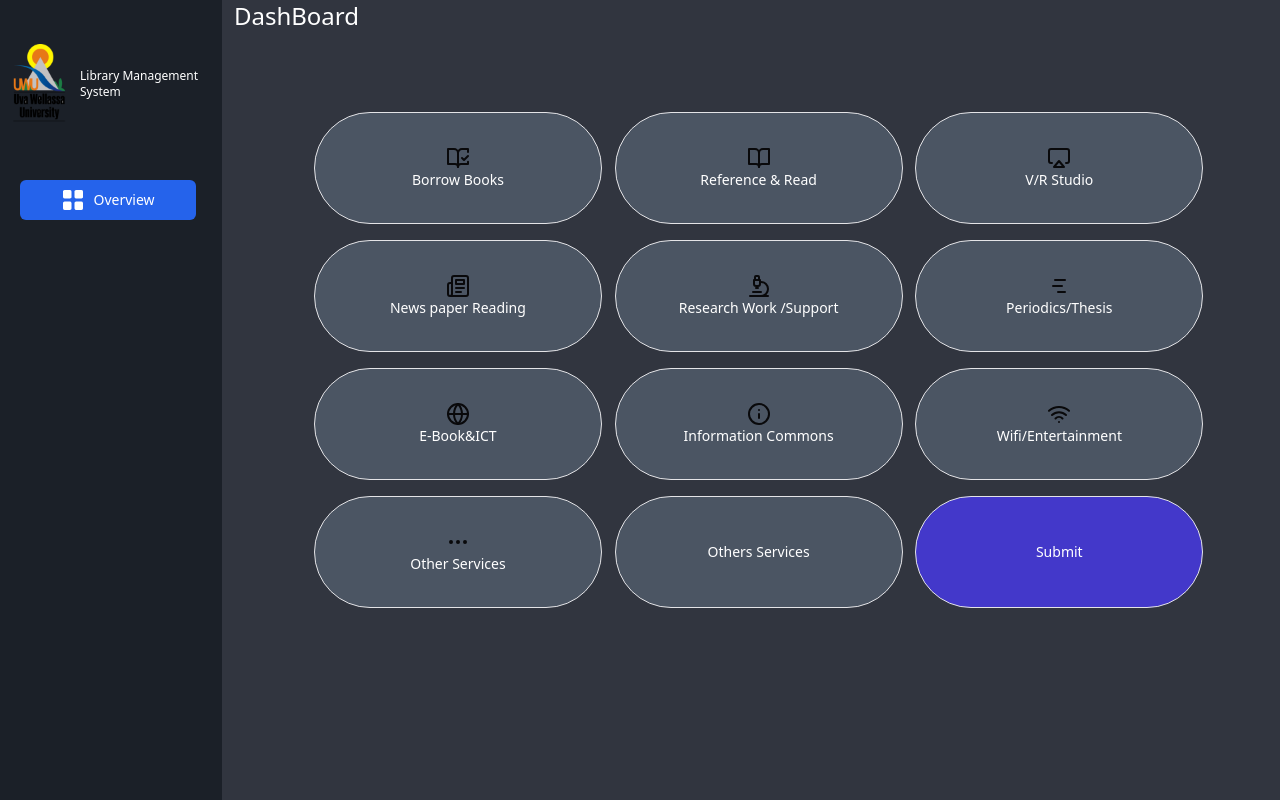
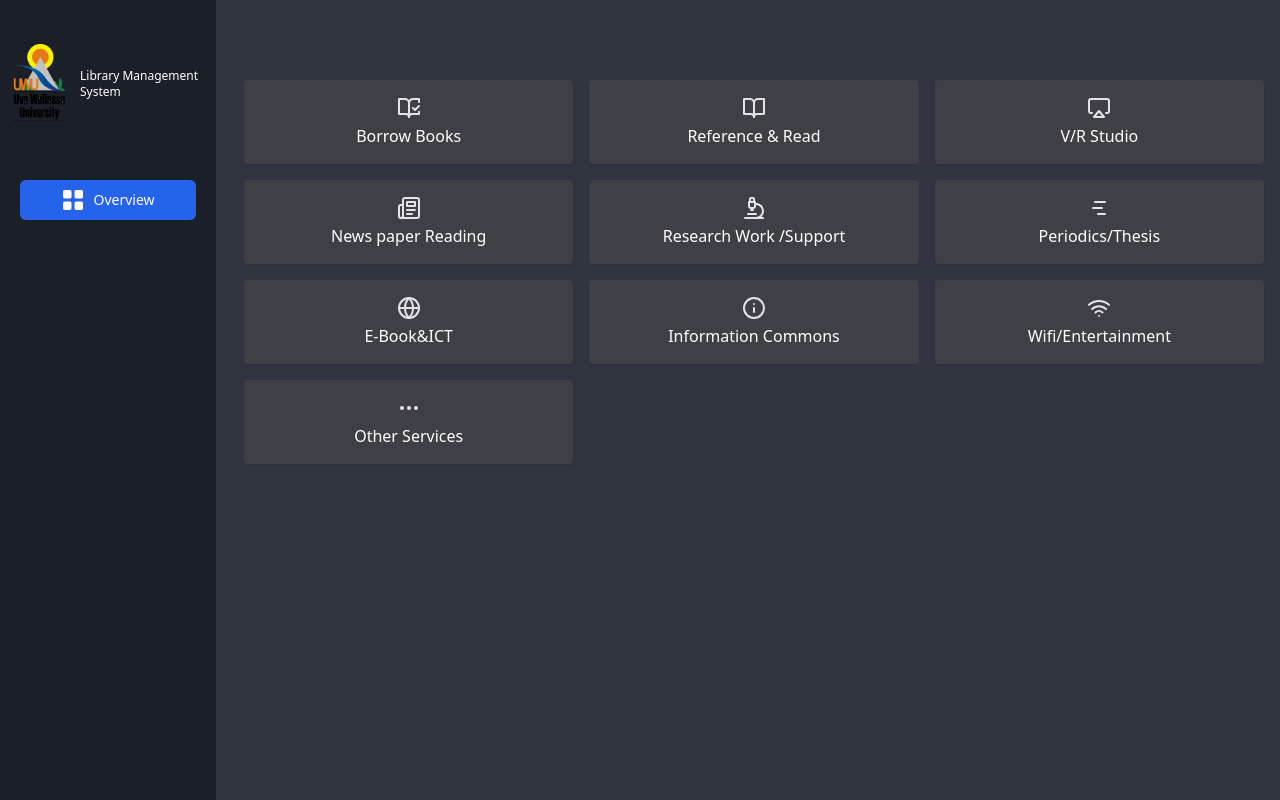
Before and after one commit to SPM-TECH/Library-Management, a React (Vite) app in the folder front-end/: page / in a window 1280 px wide. Built offline with nearby package versions, Linux system fonts and the light colour scheme.

Commit message:
changes on the front end added routes

```diff
--- a/front-end/package.json
+++ b/front-end/package.json
@@ -19,6 +19,7 @@
     "react": "^18.2.0",
     "react-dom": "^18.2.0",
     "react-query": "^3.39.3",
+    "react-router-dom": "^6.15.0",
     "tailwind-merge": "^1.14.0",
     "tailwindcss-animate": "^1.0.7"
   },
--- a/front-end/src/App.tsx
+++ b/front-end/src/App.tsx
@@ -1,10 +1,9 @@
 import Login from "./pages/Login";
-import Optionpannel from "./pages/Optionpannel";
 
 function App() {
   return (
     <div>
-      <Optionpannel/>
+      <Login />
     </div>
   );
 }
--- a/front-end/src/components/Options.tsx
+++ b/front-end/src/components/Options.tsx
@@ -1,25 +1,17 @@
-import React from 'react'
-import { Button } from './ui/button'
+import { LucideIcon } from "lucide-react";
+
 type Props = {
-    color: string;
-    icon:string ;
-    name :string;
-  };
+  Icon: LucideIcon;
+  name: string;
+};
 
-export default function Options({icon,color,name}:Props) {
+export default function Options({ Icon, name }: Props) {
   return (
-
-
-      <div className="">
-        <Button
-          variant="outline"
-          className={`${color} rounded-full h-28 w-72 flex flex-col`}>
-
-          {icon}
-          <p className="text-white ">{name}</p>
-        </Button>
+    <div className="bg-zinc-700 hover:bg-zinc-800 py-4 cursor-pointer transition-colors rounded shadow">
+      <div className="flex flex-col items-center justify-center">
+        <Icon className="h-6 w-6 text-zinc-200 block mb-1" />
+        <p className="text-white ">{name}</p>
       </div>
-
-
-  )
+    </div>
+  );
 }
--- /dev/null
+++ b/front-end/src/lib/router.tsx
@@ -0,0 +1,14 @@
+import { createBrowserRouter } from "react-router-dom";
+import Optionpannel from "../pages/Optionpannel";
+import Login from "@/pages/Login";
+
+export const router = createBrowserRouter([
+  {
+    path: "/",
+    element: <Optionpannel />,
+  },
+  {
+    path: "/login",
+    element: <Login />,
+  },
+]);
--- a/front-end/src/main.tsx
+++ b/front-end/src/main.tsx
@@ -1,15 +1,19 @@
 import React from "react";
 import ReactDOM from "react-dom/client";
-import App from "./App.tsx";
 import "./index.css";
 import { QueryClient, QueryClientProvider } from "react-query";
+import GlobalContextProvider from "./context/GlobalContext.tsx";
+import { RouterProvider } from "react-router-dom";
+import { router } from "./lib/router.tsx";
 
 const client = new QueryClient();
 
 ReactDOM.createRoot(document.getElementById("root")!).render(
   <React.StrictMode>
-    <QueryClientProvider client={client}>
-      <App />
-    </QueryClientProvider>
+    <GlobalContextProvider>
+      <QueryClientProvider client={client}>
+        <RouterProvider router={router} />
+      </QueryClientProvider>
+    </GlobalContextProvider>
   </React.StrictMode>
 );
--- a/front-end/src/pages/Login.tsx
+++ b/front-end/src/pages/Login.tsx
@@ -5,17 +5,23 @@ import { Button } from "@/components/ui/button";
 import { Input } from "@/components/ui/input";
 import logo from "../assets/logo.png";
 import { useState } from "react";
+import { useGlobalContext } from "@/context/GlobalContext";
 
 const Login = () => {
   const [input, setInput] = useState("");
   const [enabled, setEnabled] = useState(false);
   const [errMsg, setErrMsg] = useState("");
 
-  const { data, error, isLoading, isRefetching } = useQuery(
+  const { setUser } = useGlobalContext();
+
+  const { data, isLoading, isRefetching } = useQuery(
     ["user"],
     async () => await getUserByNic(input),
     {
       enabled: enabled,
+      onSuccess: (data) => {
+        setUser(data.nic_number);
+      },
     }
   );
 
--- a/front-end/src/pages/Optionpannel.tsx
+++ b/front-end/src/pages/Optionpannel.tsx
@@ -1,77 +1,83 @@
-import React from "react";
 import logo from "../assets/logo.png";
 import overview from "../assets/overview.png";
-import borrowbook from "../assets/borrowbook.png";
-import Reference from "../assets/Reference.png";
-import Vr from "../assets/Vr.png";
+
 import { Button } from "@/components/ui/button";
-import { Airplay, BookOpen, BookOpenCheck, GanttChart, Globe, Info, Microscope, MoreHorizontal, Newspaper, Wifi } from "lucide-react";
-import Options from "@/components/options";
+import {
+  Airplay,
+  BookOpen,
+  BookOpenCheck,
+  GanttChart,
+  Globe,
+  Info,
+  Microscope,
+  MoreHorizontal,
+  Newspaper,
+  Wifi,
+} from "lucide-react";
+import Options from "../components/Options";
 
 const options = [
   {
-        icon:<BookOpenCheck/>,
-        name:'Borrow Books',
-        color:'bg-gray-600'
+    icon: BookOpenCheck,
+    name: "Borrow Books",
+    color: "bg-gray-600",
   },
   {
-        icon:<BookOpen />,
-        name:'Reference & Read',
-        color:'bg-gray-600'
+    icon: BookOpen,
+    name: "Reference & Read",
+    color: "bg-gray-600",
   },
   {
-        icon:<Airplay />,
-        name:'V/R Studio',
-        color:'bg-gray-600'
+    icon: Airplay,
+    name: "V/R Studio",
+    color: "bg-gray-600",
   },
   {
-        icon:<Newspaper />,
-        name:'News paper Reading',
-        color:'bg-gray-600'
+    icon: Newspaper,
+    name: "News paper Reading",
+    color: "bg-gray-600",
   },
   {
-        icon:<Microscope />,
-        name:'Research Work /Support',
-        color:'bg-gray-600'
+    icon: Microscope,
+    name: "Research Work /Support",
+    color: "bg-gray-600",
   },
   {
-        icon:<GanttChart />,
-        name:'Periodics/Thesis',
-        color:'bg-gray-600'
+    icon: GanttChart,
+    name: "Periodics/Thesis",
+    color: "bg-gray-600",
   },
   {
-        icon:<Globe />,
-        name:'E-Book&ICT',
-        color:'bg-gray-600'
+    icon: Globe,
+    name: "E-Book&ICT",
+    color: "bg-gray-600",
   },
   {
-        icon:<Info />,
-        name:'Information Commons',
-        color:'bg-gray-600'
+    icon: Info,
+    name: "Information Commons",
+    color: "bg-gray-600",
   },
   {
-        icon:<Wifi />,
-        name:'Wifi/Entertainment',
-        color:'bg-gray-600'
+    icon: Wifi,
+    name: "Wifi/Entertainment",
+    color: "bg-gray-600",
   },
   {
-        icon:<MoreHorizontal />,
-        name:'Other Services',
-        color:'bg-gray-600'
+    icon: MoreHorizontal,
+    name: "Other Services",
+    color: "bg-gray-600",
   },
-    {
-        icon:'',
-        name:'Others Services',
-        color:'bg-gray-600'
-    },
-    {
-        icon:'',
-        name:'Submit',
-        color:'bg-indigo-700'
-    },
-
-
-]
+  // {
+  //   icon: "",
+  //   name: "Others Services",
+  //   color: "bg-gray-600",
+  // },
+  // {
+  //   icon: "",
+  //   name: "Submit",
+  //   color: "bg-indigo-700",
+  // },
+];
 
 export default function Optionpannel() {
   return (
@@ -88,11 +94,10 @@ export default function Optionpannel() {
           </Button>
         </div>
       </div>
-      <div className=" " id="selectionpannel">
-        <p className="text-white    text-2xl">DashBoard</p>
-        <div className="    m-20  grid  grid-cols-3 gap-4 " id="Buttons">
-          {options.map((item)=>{
-            return (<Options name={item.name} color={item.color} icon={item.icon} />)
+      <div className="w-full px-4">
+        <div className=" w-full   mt-20  grid grid-cols-2 md:grid-cols-3 gap-4">
+          {options.map((item) => {
+            return <Options name={item.name} Icon={item.icon} />;
           })}
         </div>
       </div>
```
Also changed, not shown: 1 other file (tests, documents, lock files or other folders). Lines whose indentation alone changed are shown as unchanged.
